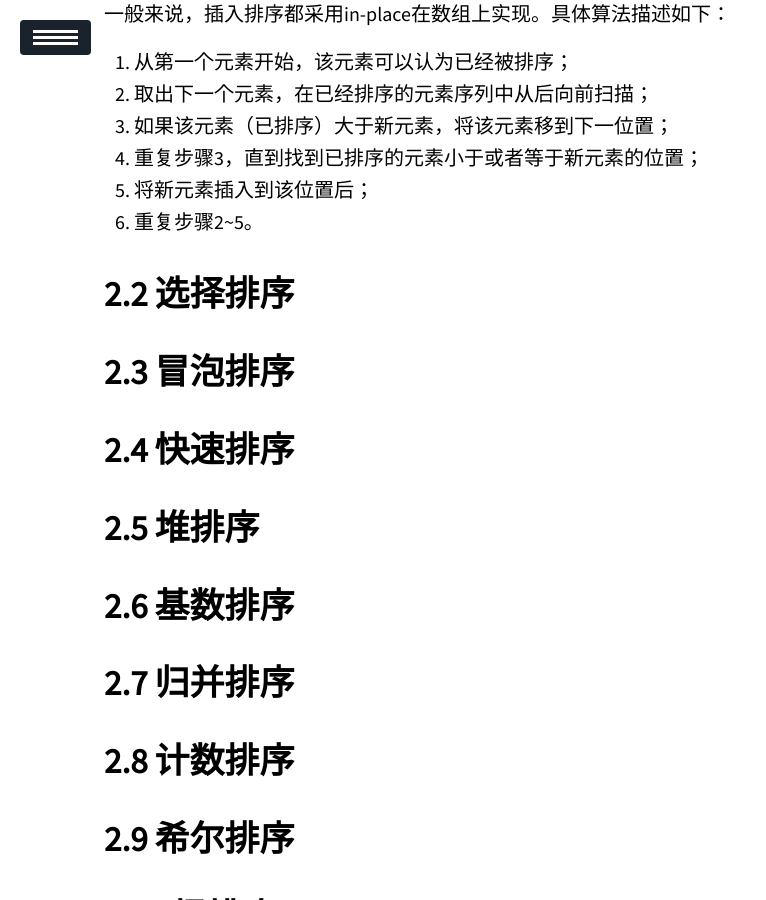
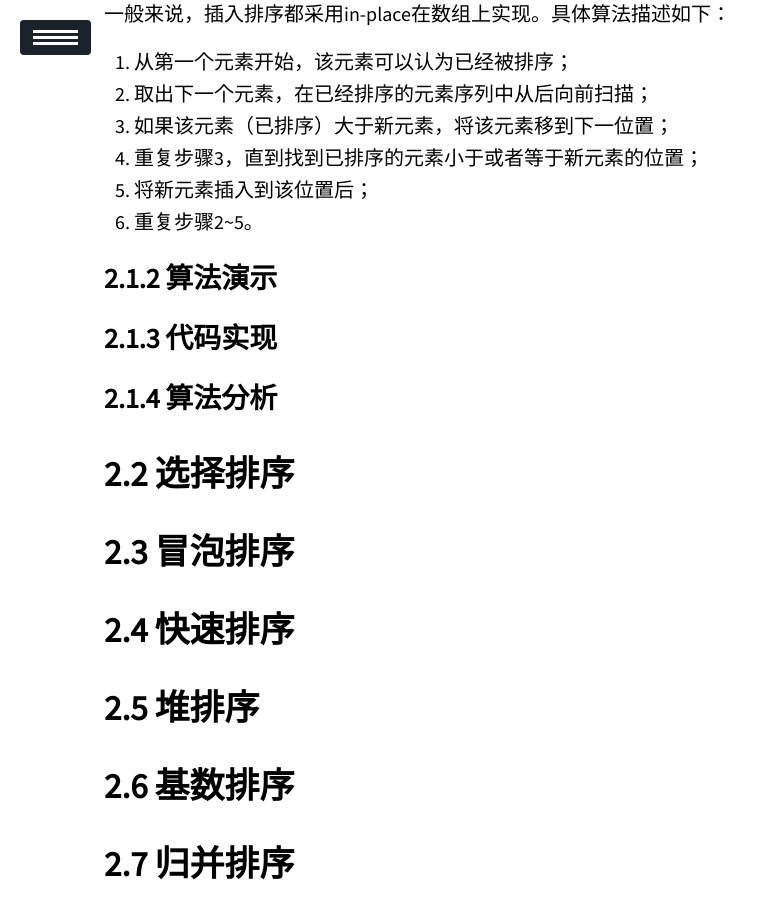
Before and after one commit to ssskz/ssskz.github.io, a Jekyll site: the page built from _posts/2024-9-13-Sorting-Algorithm.md, in a window 1280 px wide and 900 px high, scrolled down 2350 px. Shown: the whole window, without its empty margins (0-766 px from the left). Built offline with Jekyll 4.4.1, drawn with Linux system fonts in a browser that asks for light colours; our own code applies the rules of GitHub Pages for plain Markdown files; a script that is not in the unit is left out.

Commit message:
1
Signed-off-by: ssskz <12497590+ssskz@user.noreply.gitee.com>

```diff
--- a/_posts/2024-9-13-Sorting-Algorithm.md
+++ b/_posts/2024-9-13-Sorting-Algorithm.md
@@ -48,6 +48,12 @@ description: Sorting is an important operation in computer programming, we will
 5. 将新元素插入到该位置后；
 6. 重复步骤2~5。
 
+### 算法演示
+
+### 代码实现
+
+### 算法分析
+
 ## 选择排序
 
 ## 冒泡排序
```
